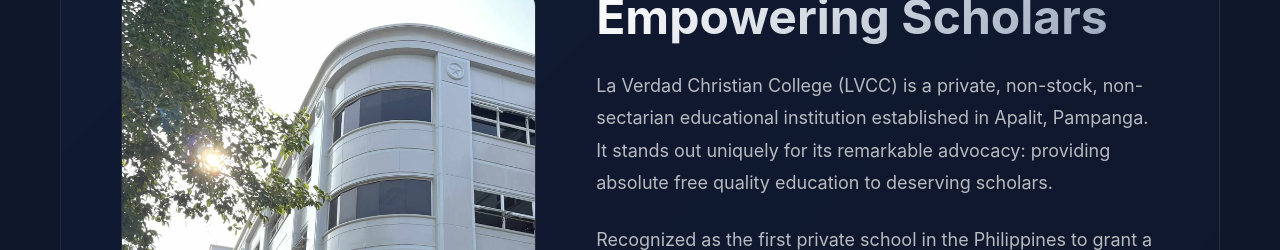
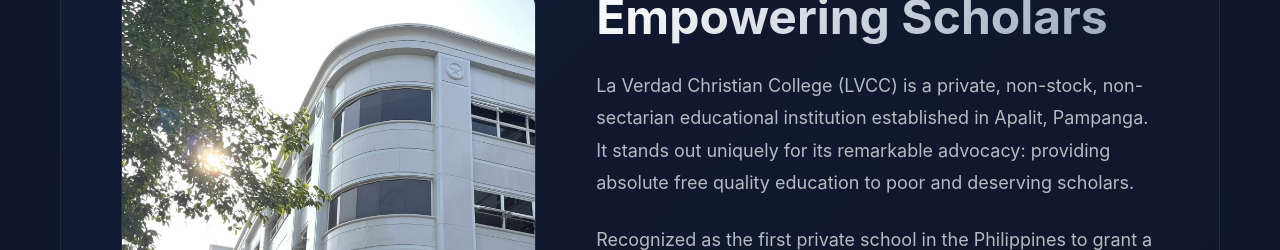
Before and after one commit to Aerrol-Kyle/Eat-s-on-Tap-Landing-Page-v1, a React (Vite) app: page /about in a window 1280 px wide. Shown: the part 287-537 px from the top of the page. Built offline with nearby package versions, Linux system fonts and the light colour scheme.

Commit message:
Added some fix in About grammar

```diff
--- a/src/pages/AboutLVCC.jsx
+++ b/src/pages/AboutLVCC.jsx
@@ -342,7 +342,7 @@
             <div className="about-badge">ABOUT LVCC</div>
             <h1>Empowering Scholars</h1>
             <p>
-              La Verdad Christian College (LVCC) is a private, non-stock, non-sectarian educational institution established in Apalit, Pampanga. It stands out uniquely for its remarkable advocacy: providing absolute free quality education to deserving scholars.
+              La Verdad Christian College (LVCC) is a private, non-stock, non-sectarian educational institution established in Apalit, Pampanga. It stands out uniquely for its remarkable advocacy: providing absolute free quality education to poor and deserving scholars.
             </p>
             <p>
               Recognized as the first private school in the Philippines to grant a completely free college education—which includes devoid tuition, miscellaneous fees, uniform, and meals—LVCC envisions producing not only academically excellent professionals but individuals with strong moral fiber.
```
